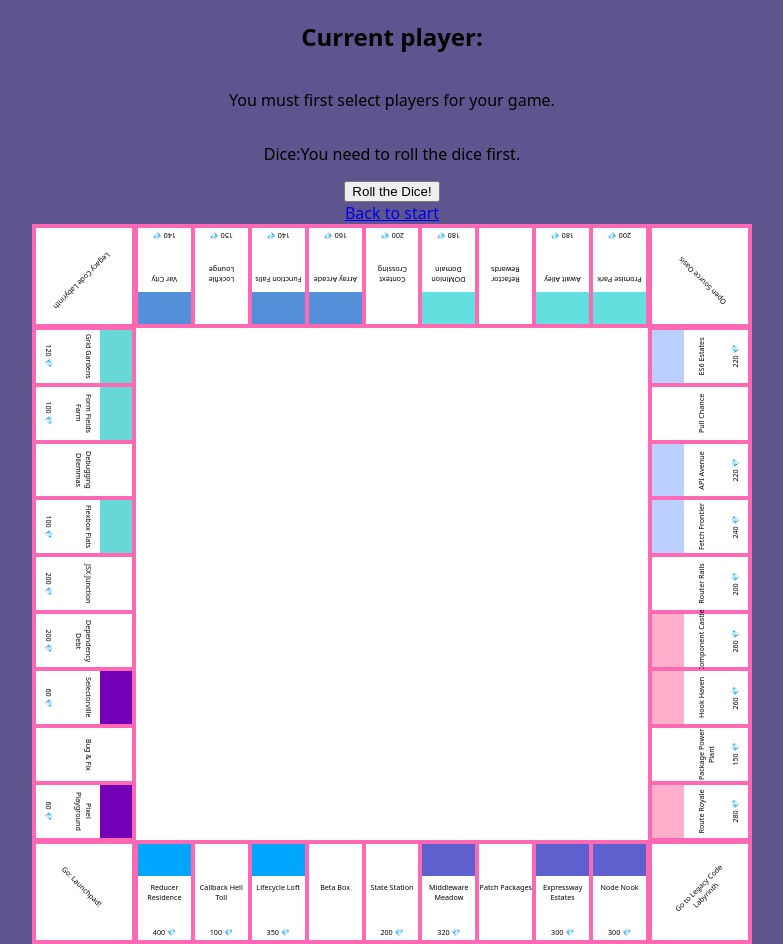
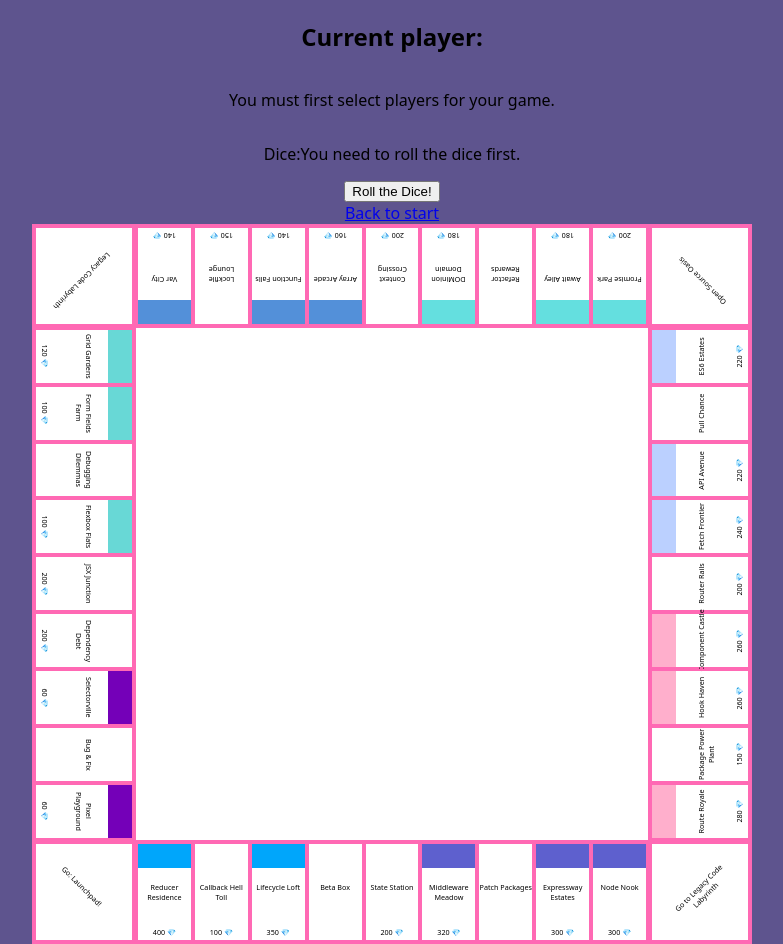
Before and after one commit to mbosselmann/pyropoly, a Next.js app: page /board in a window 1280 px wide. Shown: the whole page, without its empty margins (248-1031 px from the left). Built offline with nearby package versions, Linux system fonts and the light colour scheme.

Commit message:
Update stylings

```diff
--- a/src/components/FieldItem.tsx
+++ b/src/components/FieldItem.tsx
@@ -127,7 +127,7 @@ const Wrapper = styled.div`
 const ColorBox = styled.div<{ $color?: string; $variant: string }>`
   background-color: ${({ $color }) => $color ?? "black"};
   position: absolute;
-  height: 2rem;
+  height: 1.5rem;
   bottom: 0;
   left: 0;
   width: 100%;
@@ -136,7 +136,7 @@ const ColorBox = styled.div<{ $color?: string; $variant: string }>`
     ($variant === "vertical-left" || $variant === "vertical-right") &&
     css`
       height: 100%;
-      width: 2rem;
+      width: 1.5rem;
     `}
 
   ${({ $variant }) =>
@@ -169,7 +169,7 @@ const Price = styled.p<{ $variant: string }>`
       left: -1.7rem;
       translate: 0 -50%;
       width: 4rem;
-      height: 2rem;
+      height: 1.5rem;
     `}
 
   ${({ $variant }) =>
@@ -180,7 +180,7 @@ const Price = styled.p<{ $variant: string }>`
       right: -1.7rem;
       translate: 0 -50%;
       width: 4rem;
-      height: 2rem;
+      height: 1.5rem;
     `}
 
     ${({ $variant }) =>
--- a/styles.tsx
+++ b/styles.tsx
@@ -24,4 +24,8 @@ export default createGlobalStyle`
     place-items: center;
     height: 100vh;
   }
+
+  ul {
+    padding-left: 0;
+  }
 `;
```
